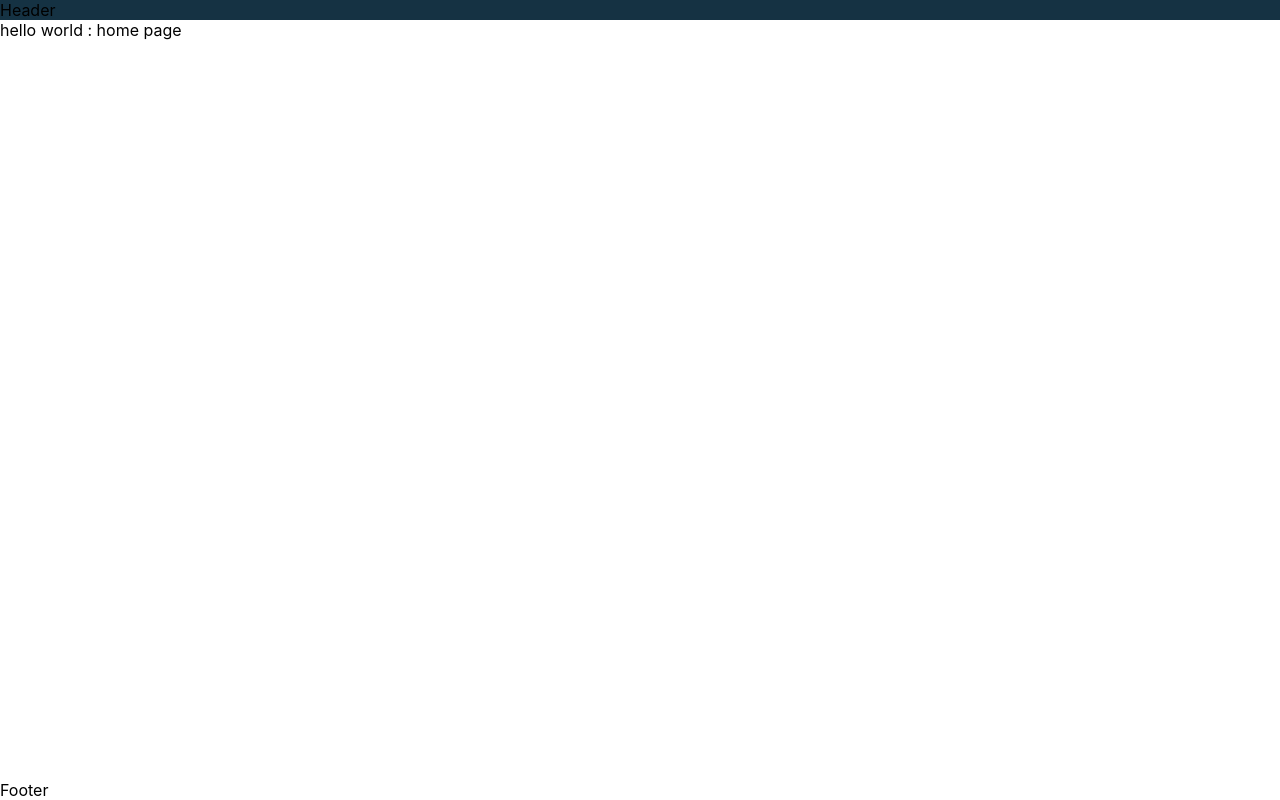
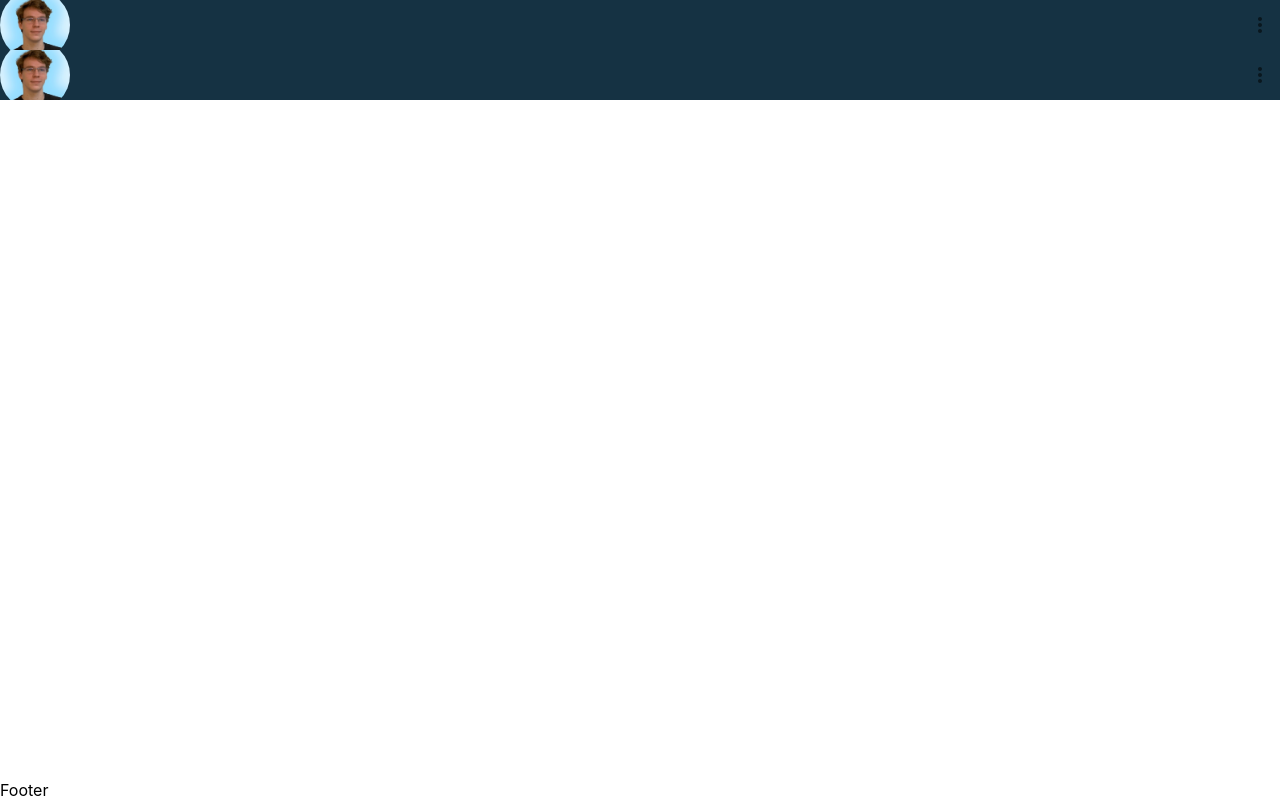
Before and after one commit to BrigitteLPB/portfolio, a React (Create React App) app: page /hello in a window 1280 px wide. Built offline with nearby package versions, Linux system fonts and the light colour scheme.

Commit message:
add header

```diff
--- a/package.json
+++ b/package.json
@@ -5,7 +5,8 @@
     "dependencies": {
         "@emotion/react": "^11.11.3",
         "@emotion/styled": "^11.11.0",
-        "@mui/material": "^5.15.2",
+        "@mui/icons-material": "^5.15.4",
+        "@mui/material": "^5.15.4",
         "@testing-library/jest-dom": "^5.17.0",
         "@testing-library/react": "^13.4.0",
         "@testing-library/user-event": "^13.5.0",
--- a/src/App.jsx
+++ b/src/App.jsx
@@ -23,6 +23,7 @@ export default function App() {
                 <Routes>
                     <Route path="/" element={<Home />} />
                     <Route path="/:id" element={<Home />} />
+                    <Route path="/hello" element={<Header />} />
                     <Route path="*" element={<Home />} />
                 </Routes>
             </Grid>
--- a/src/components/header.jsx
+++ b/src/components/header.jsx
@@ -1,12 +1,21 @@
-import { Box } from '@mui/material/index';
+import { Grid } from '@mui/material/index';
 
+import BasicMenu from 'components/menu';
+import ProfileImage from 'components/profile_image';
 import 'styles/components/header.scss';
 
 function Header() {
     return (
-        <Box className="header">
-            <p>Header</p>
-        </Box>
+        <Grid
+            className="header"
+            container
+            direction="row"
+            justifyContent="space-between"
+            alignItems="center"
+        >
+            <ProfileImage></ProfileImage>
+            <BasicMenu links={[{name: 'hello', link: '/hello'}]}></BasicMenu>
+        </Grid>
     );
 }
 
--- /dev/null
+++ b/src/components/menu.jsx
@@ -0,0 +1,63 @@
+import MoreVertIcon from '@mui/icons-material/MoreVert';
+import IconButton from '@mui/material/IconButton';
+import Menu from '@mui/material/Menu';
+import MenuItem from '@mui/material/MenuItem';
+import * as React from 'react';
+import { redirect, useNavigate } from 'react-router-dom';
+
+const ITEM_HEIGHT = 48;
+
+export default function BasicMenu({ links = [] }) {
+	const navigate = useNavigate();
+    const [anchorEl, setAnchorEl] = React.useState();
+    const open = Boolean(anchorEl);
+    const handleClick = (event) => {
+        setAnchorEl(event.currentTarget);
+    };
+    const handleClose = (_, link) => {
+        setAnchorEl(null);
+		return navigate(link);
+    };
+
+    return (
+        <div className="basic-menu">
+            <IconButton
+                aria-label="more"
+                id="long-button"
+                aria-controls={open ? 'long-menu' : undefined}
+                aria-expanded={open ? 'true' : undefined}
+                aria-haspopup="true"
+                onClick={handleClick}
+            >
+                <MoreVertIcon />
+            </IconButton>
+            <Menu
+                id="long-menu"
+                MenuListProps={{
+                    'aria-labelledby': 'long-button',
+                }}
+                anchorEl={anchorEl}
+                open={open}
+                onClose={handleClose}
+                PaperProps={{
+                    style: {
+                        maxHeight: ITEM_HEIGHT * 4.5,
+                        width: '20ch',
+                    },
+                }}
+            >
+                {links.map(({ name, link }, i) => (
+                    <MenuItem
+                        key={name}
+                        selected={i === 0}
+                        onClick={(event) => {
+                            handleClose(event, link);
+                        }}
+                    >
+                        {name}
+                    </MenuItem>
+                ))}
+            </Menu>
+        </div>
+    );
+}
--- /dev/null
+++ b/src/components/profile_image.jsx
@@ -0,0 +1,14 @@
+import profileImage from 'assets/profile_picture_crop.jpg';
+import 'styles/components/profile_image.scss';
+
+export default function ProfileImage() {
+    return (
+        <div className="profile-image">
+            <img
+                src={`${profileImage}?w=248&fit=crop&auto=format`}
+                alt="profile"
+                loading="lazy"
+            />
+        </div>
+    );
+}
--- /dev/null
+++ b/src/styles/components/profile_image.scss
@@ -0,0 +1,19 @@
+.profile-image {
+    $profile-image-size: 50px;
+    $profile-zoom-factor: 1.4;
+
+    width: $profile-image-size * $profile-zoom-factor;
+    height: $profile-image-size;
+
+    overflow: hidden;
+    position: relative;
+
+    img {
+        position: absolute;
+        top: percentage((1- $profile-zoom-factor) / 2);
+
+        width: 100%;
+        height: $profile-image-size * $profile-zoom-factor;
+        border-radius: $profile-image-size;
+    }
+}
```
Also changed, not shown: src/assets/profile_picture.jpg (added), src/assets/profile_picture_crop.jpg (added).
